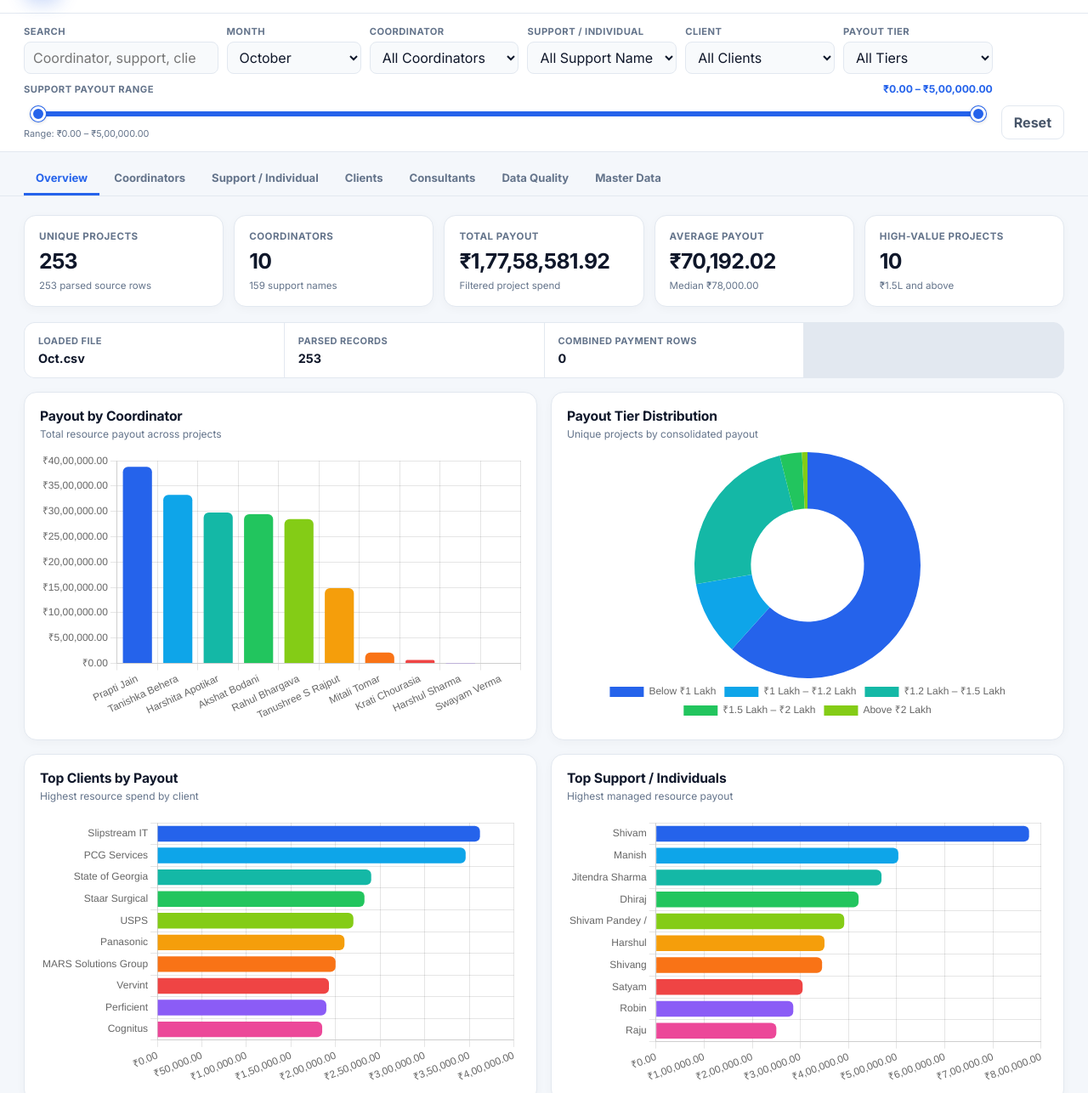
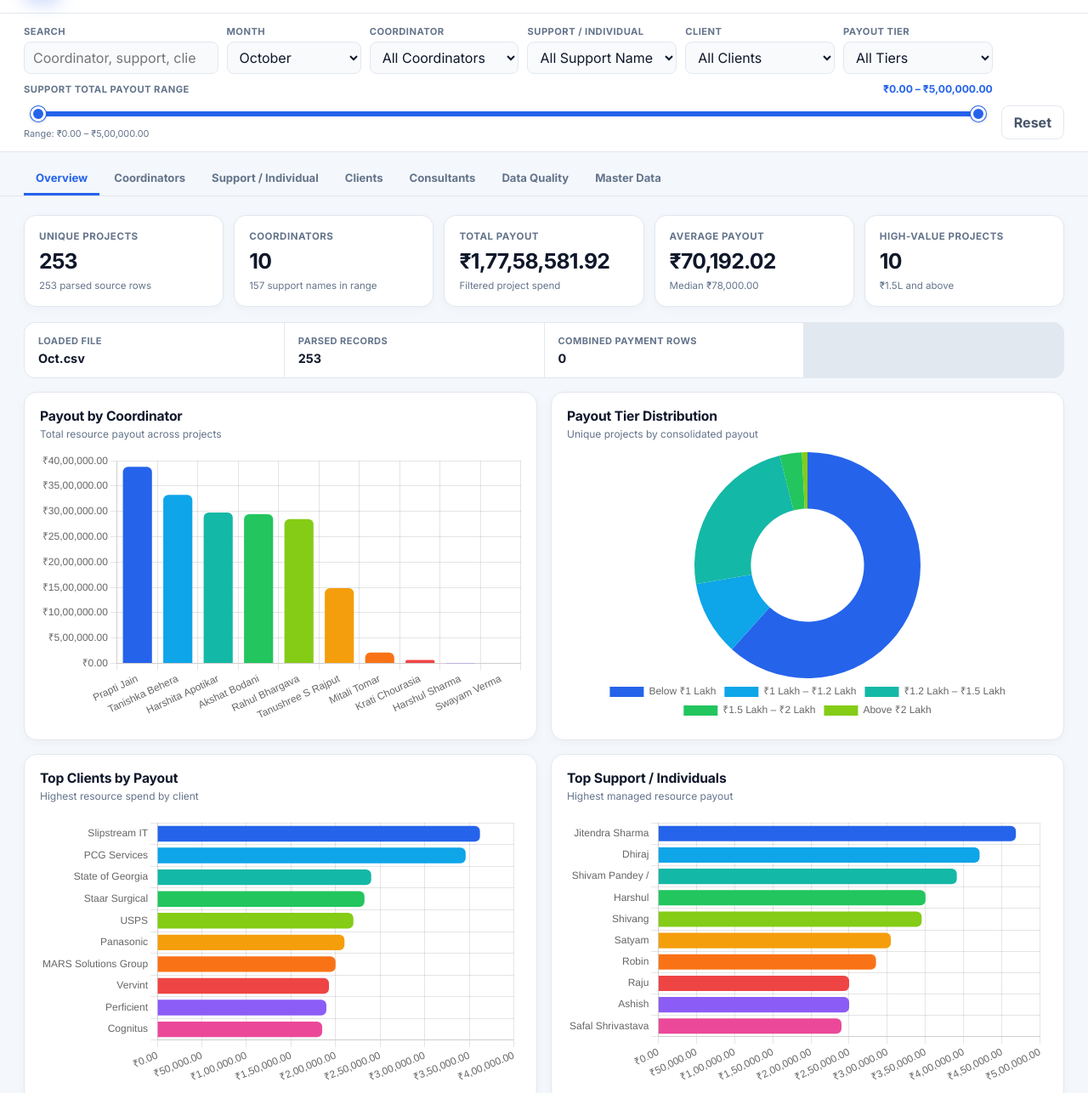
Before and after one commit to Akshat0501/support-utilization-and-expense-report, a website: page index.html in a window 1280 px wide. Shown: the part 65-1351 px from the top of the page at 85% size. Drawn offline with nearby package versions, Linux system fonts and the light colour scheme.

Commit message:
Filter support list by combined payouts
Keep project and client results filtered by individual project payout.\n\nCo-authored-by: Copilot <223556219+Copilot@users.noreply.github.com>

```diff
--- a/app.js
+++ b/app.js
@@ -42,6 +42,7 @@
     parsedRows: [],
     projects: [],
     filtered: [],
+    supportFiltered: [],
     qualityIssues: [],
     duplicateGroups: 0,
     activeTab: 'overview',
@@ -376,18 +377,28 @@
 
   function applyFilters() {
     const q = state.filters.search.toLowerCase();
-    state.filtered = state.projects.filter(project => {
+    const matchesOtherFilters = project => {
       if (state.filters.coordinator !== 'All' && project.coordinator !== state.filters.coordinator) return false;
       if (state.filters.support !== 'All' && project.support !== state.filters.support) return false;
       if (state.filters.client !== 'All' && project.client !== state.filters.client) return false;
       if (state.filters.tier !== 'All' && project.tier !== state.filters.tier) return false;
-      if (project.rate < state.filters.rateMin || project.rate > state.filters.rateMax) return false;
       if (q) {
         const haystack = `${project.coordinator} ${project.support} ${project.client} ${project.consultant}`.toLowerCase();
         if (!haystack.includes(q)) return false;
       }
       return true;
-    });
+    };
+    const matchingProjects = state.projects.filter(matchesOtherFilters);
+    const matchingSupports = new Set(
+      aggregate(matchingProjects, 'support')
+        .filter(support => support.payout >= state.filters.rateMin && support.payout <= state.filters.rateMax)
+        .map(support => support.name)
+    );
+
+    state.supportFiltered = matchingProjects.filter(project => matchingSupports.has(project.support || 'Unassigned'));
+    state.filtered = matchingProjects.filter(project =>
+      project.rate >= state.filters.rateMin && project.rate <= state.filters.rateMax
+    );
 
     renderAll();
   }
@@ -413,7 +424,7 @@
     $('kpi-projects').textContent = formatNumber(projects.length);
     $('kpi-source-rows').textContent = `${formatNumber(state.parsedRows.length)} parsed source rows`;
     $('kpi-coordinators').textContent = formatNumber(new Set(projects.map(p => p.coordinator)).size);
-    $('kpi-support-count').textContent = `${formatNumber(new Set(projects.map(p => p.support)).size)} support names`;
+    $('kpi-support-count').textContent = `${formatNumber(aggregate(state.supportFiltered, 'support').length)} support names in range`;
     $('kpi-total-payout').textContent = formatINR(total);
     $('kpi-average-payout').textContent = formatINR(average);
     $('kpi-median-payout').textContent = `Median ${formatINR(median(rates))}`;
@@ -498,7 +509,7 @@
   }
 
   function renderSupportTable() {
-    const rows = aggregate(state.filtered, 'support');
+    const rows = aggregate(state.supportFiltered, 'support');
     $('table-support').innerHTML = `
       <table class="data-table">
         <thead><tr><th>Support / Individual</th><th class="num">Projects</th><th class="num">Clients</th><th class="num">Consultants</th><th class="num">Total Payout</th><th class="num">Avg Payout</th></tr></thead>
@@ -592,7 +603,7 @@
       options: barOptions(true)
     });
 
-    const supports = aggregate(state.filtered, 'support').slice(0, 10);
+    const supports = aggregate(state.supportFiltered, 'support').slice(0, 10);
     renderChart('chart-support-payout', {
       type: 'bar',
       data: { labels: supports.map(x => x.name), datasets: [{ data: supports.map(x => x.payout), backgroundColor: chartColors(supports.length), borderRadius: 6 }] },
@@ -601,7 +612,7 @@
   }
 
   function renderDetailCharts() {
-    const supports = aggregate(state.filtered, 'support').slice(0, 15);
+    const supports = aggregate(state.supportFiltered, 'support').slice(0, 15);
     renderChart('chart-support-detail', {
       type: 'bar',
       data: { labels: supports.map(x => x.name), datasets: [{ data: supports.map(x => x.payout), backgroundColor: chartColors(supports.length), borderRadius: 6 }] },
--- a/index.html
+++ b/index.html
@@ -60,7 +60,7 @@
       </div>
       <div class="filter-group filter-rate-range">
         <div class="rate-range-heading">
-          <label>Support payout range</label>
+          <label>Support total payout range</label>
           <output id="filter-rate-value" aria-live="polite">All rates</output>
         </div>
         <div class="rate-range-slider" role="group" aria-label="Select support payout range">
@@ -68,7 +68,7 @@
           <input id="filter-rate-min" type="range" min="0" max="1000" step="1000" value="0" aria-label="Minimum payout rate" />
           <input id="filter-rate-max" type="range" min="0" max="1000" step="1000" value="1000" aria-label="Maximum payout rate" />
         </div>
-        <small id="filter-rate-bounds" class="rate-range-bounds"></small>
+        <small id="filter-rate-bounds" class="rate-range-bounds">Support names use their combined payout; project and client views use each project's payout.</small>
       </div>
       <button id="btn-reset-filters" class="btn btn-ghost">Reset</button>
     </section>
```
